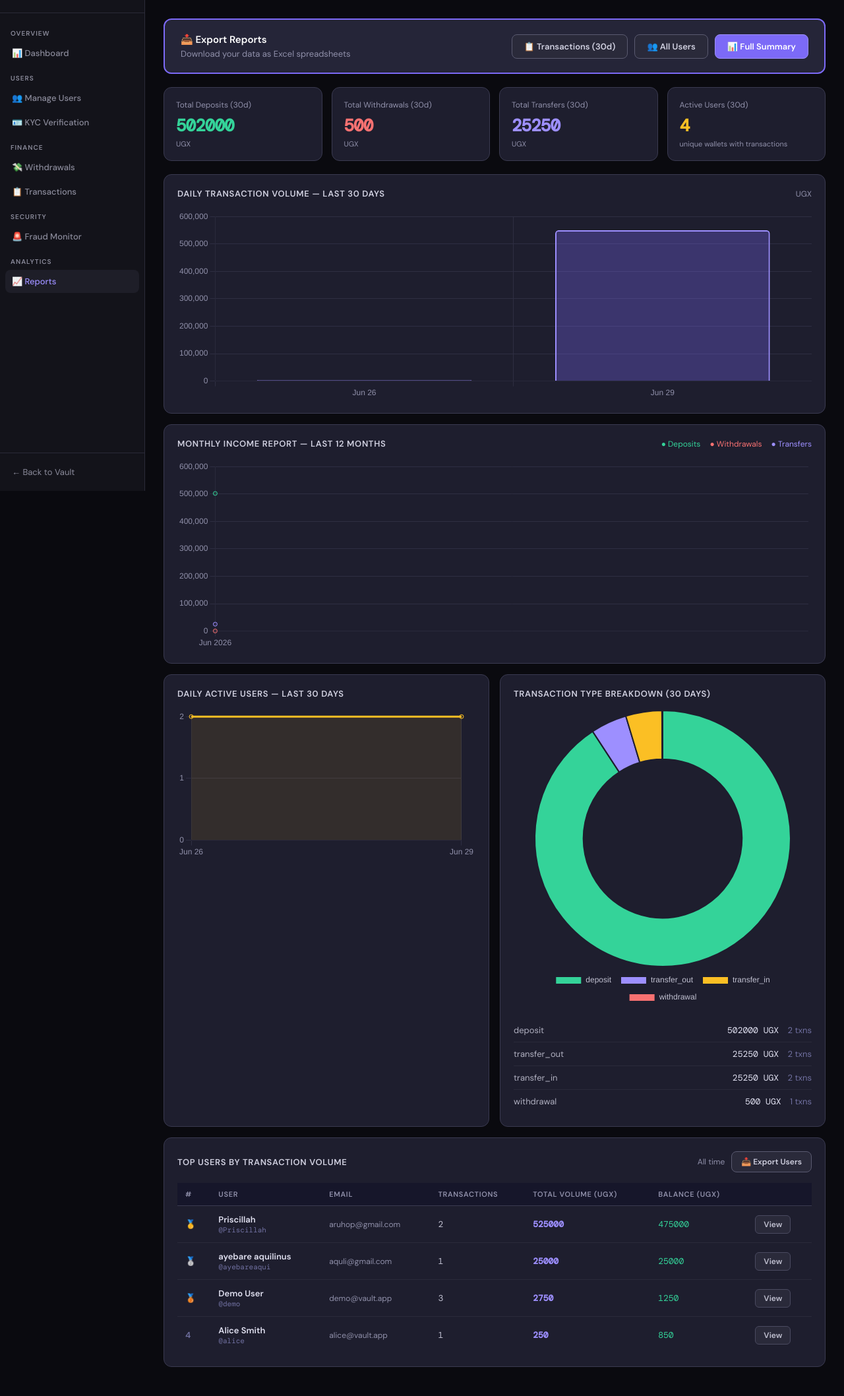
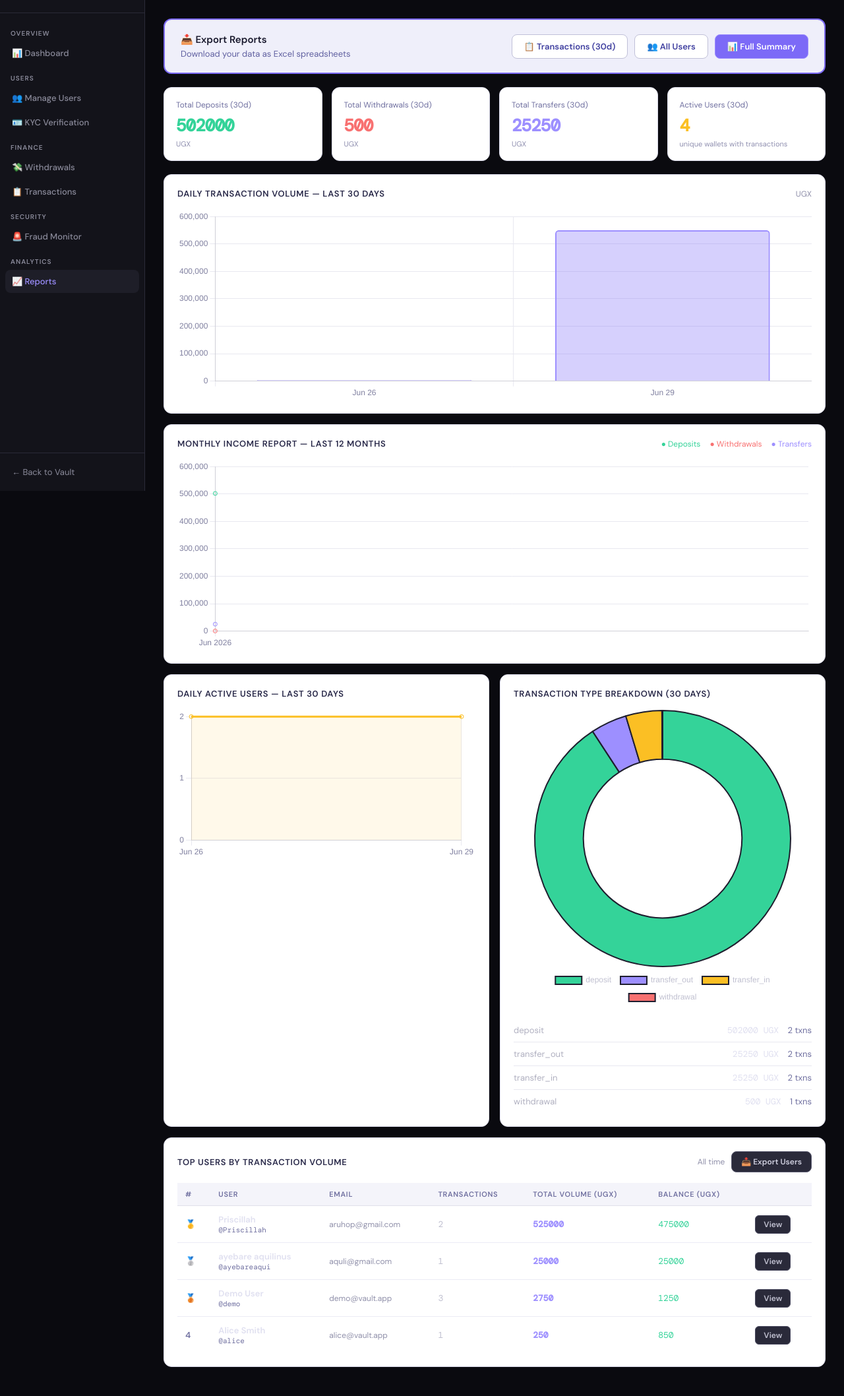
Before and after one commit to aruhoPriscillah/wallet, a Django app: page /vadmin/reports/ in a window 1280 px wide. Shown: the part 56-2172 px from the top of the page at 66% size. Run offline with Django 5.2, Linux system fonts and the light colour scheme; a user stored in the database is signed in; data comes from the database, SQL or seed files in the repository; data that the repository does not hold is empty.

Commit message:
report interface

```diff
--- a/vadmin/templates/vadmin/reports.html
+++ b/vadmin/templates/vadmin/reports.html
@@ -5,22 +5,14 @@
 {% block extra_style %}
 <style>
   .report-card {
-    background: #1e1e2e;
-    border: 1px solid #3a3a50;
+    background: #f8f8fc;
+    border: 1px solid #e0e0ea;
     border-radius: 12px;
     padding: 20px;
     margin-bottom: 16px;
   }
-  .report-card .card-title {
-    color: #c0c0d0;
-    font-size: 11px;
-    font-weight: 700;
-    letter-spacing: 0.1em;
-    text-transform: uppercase;
-    margin-bottom: 14px;
-  }
   .export-bar {
-    background: #252538;
+    background: #efeffa;
     border: 2px solid #7c6af7;
     border-radius: 12px;
     padding: 20px 24px;
@@ -31,32 +23,33 @@
     flex-wrap: wrap;
     gap: 14px;
   }
-  .export-bar .label { font-size: 15px; font-weight: 700; color: #ffffff; margin-bottom: 3px; }
-  .export-bar .sub { font-size: 13px; color: #9090aa; }
+  .export-bar .label { font-size: 15px; font-weight: 700; color: #1a1a2e; margin-bottom: 3px; }
+  .export-bar .sub { font-size: 13px; color: #6060a0; }
   .rstat-grid { display: grid; grid-template-columns: repeat(4,1fr); gap: 14px; margin-bottom: 20px; }
-  .rstat { background: #1e1e2e; border: 1px solid #3a3a50; border-radius: 12px; padding: 18px; }
-  .rstat .label { font-size: 12px; color: #9090aa; margin-bottom: 6px; }
+  .rstat { background: #ffffff; border: 1px solid #dcdcec; border-radius: 12px; padding: 18px; }
+  .rstat .label { font-size: 12px; color: #7070a0; margin-bottom: 6px; }
   .rstat .value { font-size: 26px; font-weight: 700; font-family: 'DM Mono', monospace; letter-spacing: -1px; }
-  .rstat .sub { font-size: 11px; color: #9090aa; margin-top: 4px; }
+  .rstat .sub { font-size: 11px; color: #9090b0; margin-top: 4px; }
   @media (max-width: 900px) { .rstat-grid { grid-template-columns: repeat(2,1fr); } }
-  .chart-wrap { background: #1e1e2e; border: 1px solid #3a3a50; border-radius: 12px; padding: 20px; margin-bottom: 16px; }
+  .chart-wrap { background: #ffffff; border: 1px solid #dcdcec; border-radius: 12px; padding: 20px; margin-bottom: 16px; }
   .chart-header { display: flex; justify-content: space-between; align-items: center; margin-bottom: 16px; }
-  .chart-title { font-size: 13px; font-weight: 600; color: #d0d0e0; letter-spacing: 0.05em; text-transform: uppercase; }
+  .chart-title { font-size: 13px; font-weight: 700; color: #2a2a4a; letter-spacing: 0.05em; text-transform: uppercase; }
   .legend { display: flex; gap: 14px; font-size: 12px; }
   .two-col { display: grid; grid-template-columns: 1fr 1fr; gap: 16px; margin-bottom: 16px; }
   @media (max-width: 800px) { .two-col { grid-template-columns: 1fr; } }
-  .breakdown-row { display: flex; justify-content: space-between; padding: 9px 0; border-bottom: 1px solid #2a2a3a; font-size: 13px; }
+  .breakdown-row { display: flex; justify-content: space-between; padding: 9px 0; border-bottom: 1px solid #e8e8f0; font-size: 13px; }
   .breakdown-row:last-child { border-bottom: none; }
   .rtable { width: 100%; border-collapse: collapse; font-size: 13px; }
-  .rtable th { text-align: left; padding: 10px 12px; font-size: 11px; font-weight: 700; letter-spacing: 0.06em; text-transform: uppercase; color: #9090aa; border-bottom: 1px solid #3a3a50; background: #16162a; }
-  .rtable td { padding: 12px; border-bottom: 1px solid #2a2a3a; color: #d0d0e0; vertical-align: middle; }
-  .rtable tr:hover td { background: #252538; }
+  .rtable th { text-align: left; padding: 10px 12px; font-size: 11px; font-weight: 700; letter-spacing: 0.06em; text-transform: uppercase; color: #7070a0; border-bottom: 1px solid #e0e0ea; background: #f4f4fa; }
+  .rtable td { padding: 12px; border-bottom: 1px solid #ebebf5; color: #2a2a4a; vertical-align: middle; }
+  .rtable tr:hover td { background: #f4f4fa; }
   .rtable tr:last-child td { border-bottom: none; }
 </style>
 {% endblock %}
 
 {% block content %}
 
+<!-- Export Bar -->
 <!-- Export Bar -->
 <div class="export-bar">
   <div>
@@ -66,14 +59,14 @@
   <div style="display:flex; gap:10px; flex-wrap:wrap;">
     <a href="{% url 'admin_export' %}?type=transactions"
        style="display:inline-flex; align-items:center; gap:6px; padding:9px 18px;
-              background:#2a2a3a; border:1px solid #5a5a70; border-radius:8px;
-              color:#d0d0e0; font-size:13px; font-weight:600; text-decoration:none;">
+              background:#ffffff; border:1px solid #c0c0d8; border-radius:8px;
+              color:#4040a0; font-size:13px; font-weight:600; text-decoration:none;">
       📋 Transactions (30d)
     </a>
     <a href="{% url 'admin_export' %}?type=users"
        style="display:inline-flex; align-items:center; gap:6px; padding:9px 18px;
-              background:#2a2a3a; border:1px solid #5a5a70; border-radius:8px;
-              color:#d0d0e0; font-size:13px; font-weight:600; text-decoration:none;">
+              background:#ffffff; border:1px solid #c0c0d8; border-radius:8px;
+              color:#4040a0; font-size:13px; font-weight:600; text-decoration:none;">
       👥 All Users
     </a>
     <a href="{% url 'admin_export' %}?type=summary"
@@ -232,8 +225,8 @@
 const typeData = {{ type_chart|safe }};
 const dailyUsers = {{ daily_users_chart|safe }};
 
-const grid = '#2e2e42';
-const tick = '#9090aa';
+const grid = '#e8e8f0';
+const tick = '#8080a0';
 
 new Chart(document.getElementById('dailyVolumeChart'), {
   type: 'bar',
```
